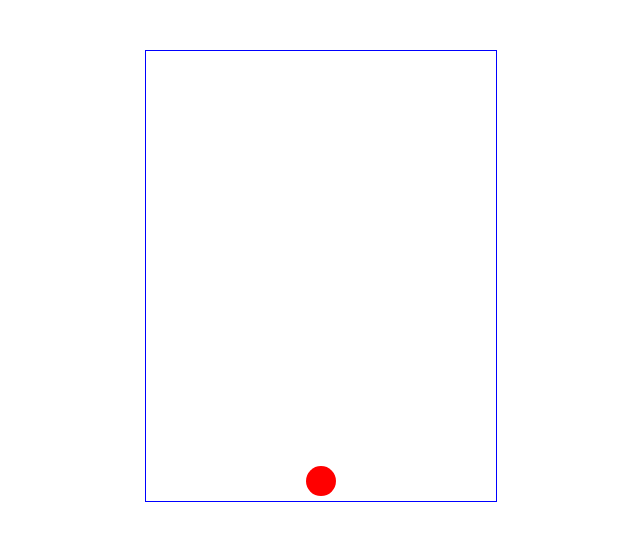
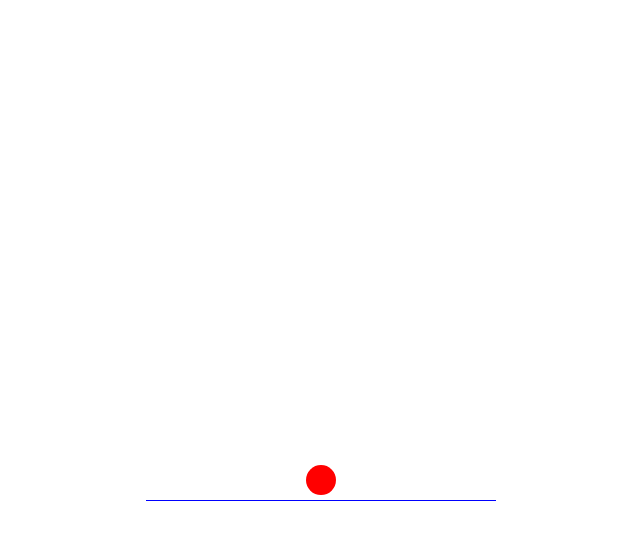
Before and after one commit to marbiru/bounce, a plain HTML site: page index.html in a window 1280 px wide. Shown: the whole page, without its empty margins (319-959 px from the left). Drawn offline with Linux system fonts and the light colour scheme.

Commit message:
Update style.css

```diff
--- a/style.css
+++ b/style.css
@@ -1,5 +1,5 @@
 #canvas {
 	display: block;
-	border: 1px solid blue;
+	border-bottom: 1px solid blue;
 	margin: 50px auto;
 }
```
